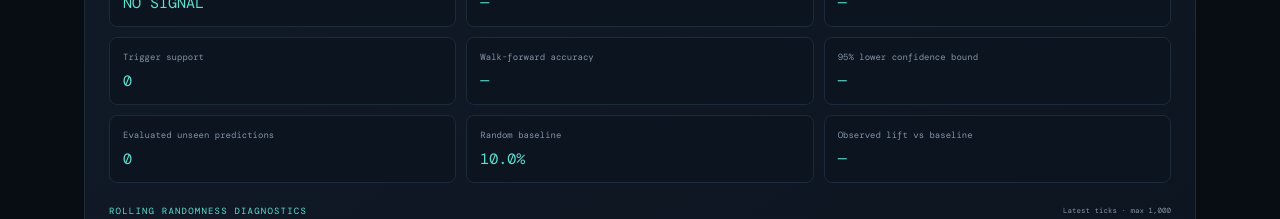
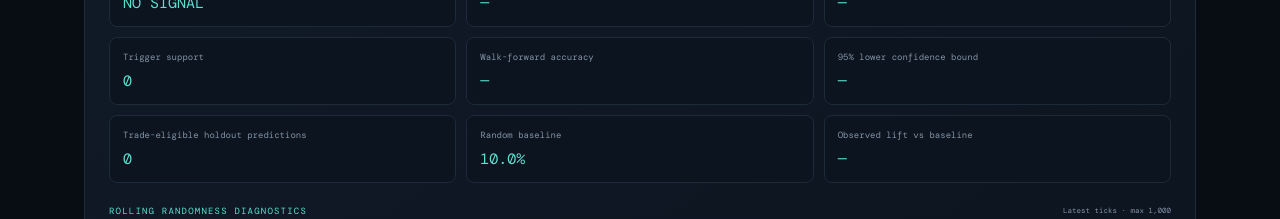
Before and after one commit to Mununuline/digitlabpredictor, a Next.js app: page / in a window 1280 px wide. Shown: the part 1700-1919 px from the top of the page. Built offline with nearby package versions, Linux system fonts and the light colour scheme.

Commit message:
Clarify holdout sample counts as trade-eligible predictions

```diff
--- a/app/page.tsx
+++ b/app/page.tsx
@@ -524,7 +524,7 @@ export default function Home() {
           <div><span>Trigger support</span><b>{aiReview.support}</b></div>
           <div><span>Walk-forward accuracy</span><b>{aiReview.holdoutSamples ? `${aiReview.holdoutAccuracy.toFixed(1)}%` : "—"}</b></div>
           <div><span>95% lower confidence bound</span><b>{aiReview.holdoutSamples ? `${aiReview.lowerBound.toFixed(1)}%` : "—"}</b></div>
-          <div><span>Evaluated unseen predictions</span><b>{aiReview.holdoutSamples}</b></div>
+          <div><span>Trade-eligible holdout predictions</span><b>{aiReview.holdoutSamples}</b></div>
           <div><span>Random baseline</span><b>10.0%</b></div>
           <div><span>Observed lift vs baseline</span><b>{aiReview.holdoutSamples ? `${aiReview.lift.toFixed(2)}×` : "—"}</b></div>
         </div>
```
